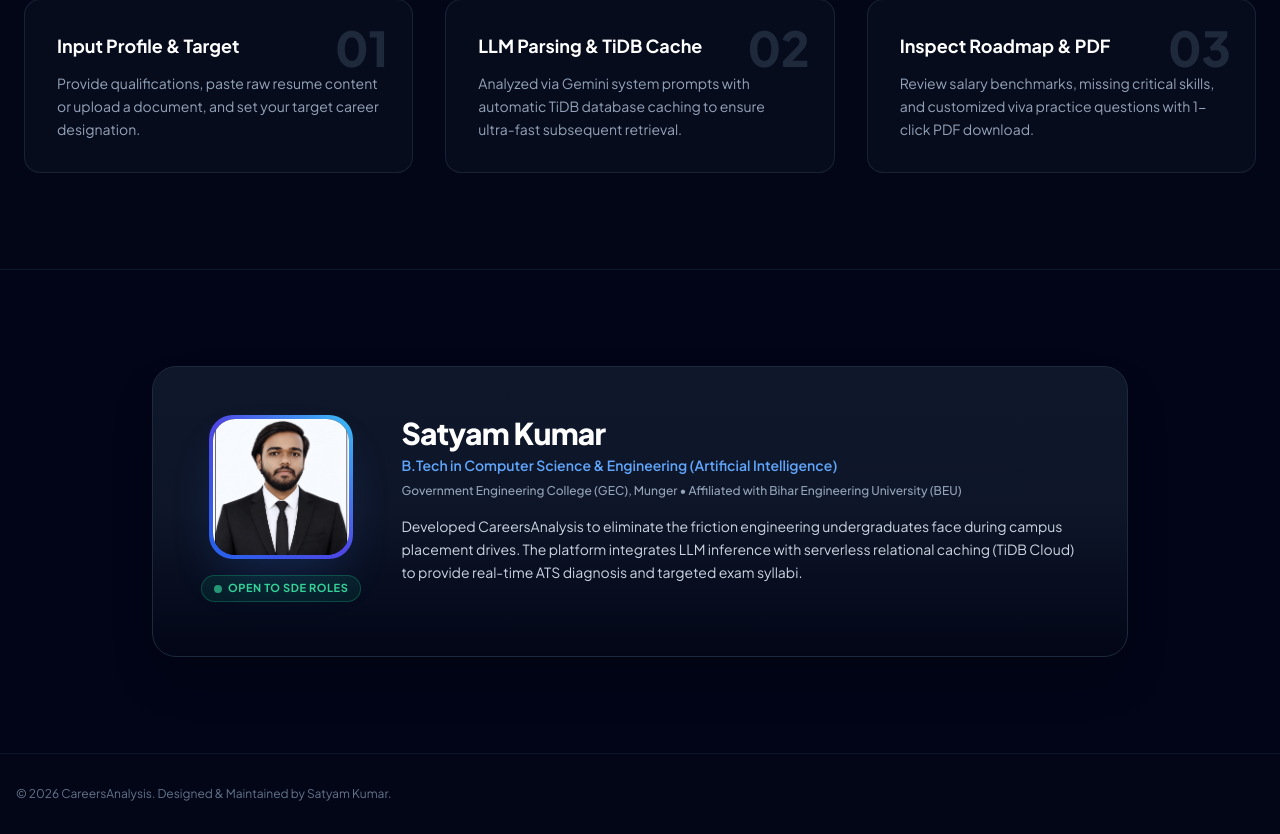
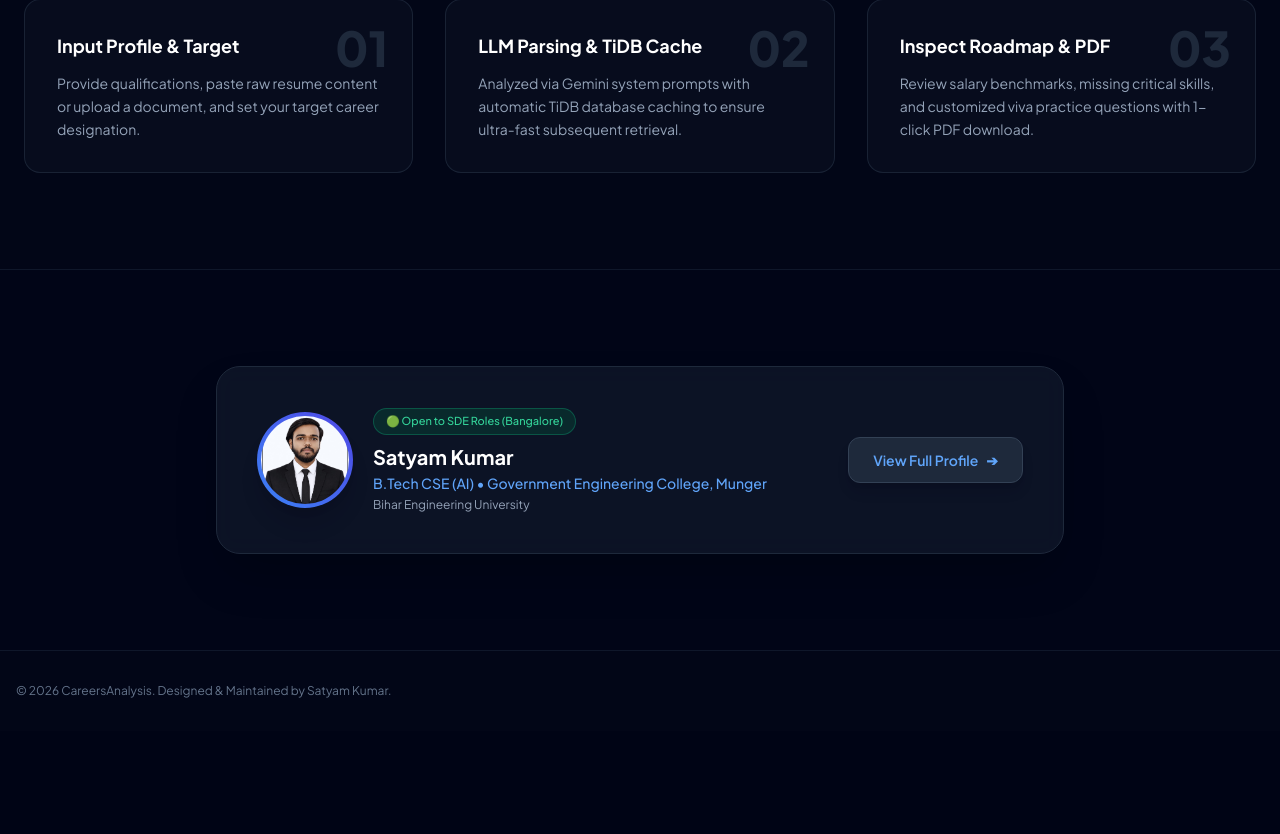
Before and after one commit to DevSatyam7/Ai-Resume-Analyzer, a Flask app: page / in a window 1280 px wide. Shown: the part 3413-4247 px from the top of the page. After the commit the page ends 4111 px from the top, so only its background shows below. Run offline with Flask 3, Linux system fonts and the light colour scheme; some libraries are stand-ins or nearby versions.

Commit message:
Update home.html

```diff
--- a/templates/home.html
+++ b/templates/home.html
@@ -466,7 +466,7 @@
             </div>
         </section>
 
-        <!-- Section 4: Engineered Modules (Restored with Full Content Cards) -->
+        <!-- Section 4: Engineered Modules -->
         <section id="features" class="py-20 sm:py-24 border-t border-slate-900 bg-slate-950/50 scroll-mt-20">
             <div class="max-w-7xl mx-auto px-4 sm:px-6">
                 <div class="text-center max-w-2xl mx-auto mb-12 sm:mb-16">
@@ -510,7 +510,7 @@
             </div>
         </section>
 
-        <!-- Section 5: Pipeline Workflow (Restored with Full Steps) -->
+        <!-- Section 5: Pipeline Workflow -->
         <section id="how-it-works" class="py-20 sm:py-24 border-t border-slate-900 scroll-mt-20">
             <div class="max-w-7xl mx-auto px-4 sm:px-6">
                 <div class="text-center max-w-2xl mx-auto mb-12 sm:mb-16">
@@ -540,34 +540,28 @@
             </div>
         </section>
 
-        <!-- Section 6: Developer Profile - Satyam Kumar (Updated with Real Photo) -->
+        <!-- Section 6: Developer Profile Teaser (Linking to /about) -->
         <section id="architect" class="py-20 sm:py-24 border-t border-slate-900 bg-slate-950/80 relative scroll-mt-20">
-            <div class="max-w-5xl mx-auto px-4 sm:px-6">
-                <div class="bg-gradient-to-b from-slate-900 via-slate-900/90 to-slate-950 border border-slate-800 rounded-3xl p-6 sm:p-12 shadow-2xl relative overflow-hidden">
-                    <div class="flex flex-col lg:flex-row items-center lg:items-start gap-8 sm:gap-10">
-
-                        <!-- Real Professional Profile Photo Wrapper -->
-                        <div class="flex flex-col items-center shrink-0">
-                            <div class="w-28 h-28 sm:w-36 sm:h-36 rounded-3xl bg-gradient-to-tr from-blue-600 via-indigo-600 to-sky-400 p-1 shadow-2xl shadow-blue-500/20">
-                                <img src="{{ url_for('static', filename='satyam-profile.jpg') }}"
-                                     alt="Satyam Kumar — Lead Developer"
-                                     class="w-full h-full object-cover rounded-[22px] bg-slate-950">
-                            </div>
-                            <span class="mt-4 inline-flex items-center gap-1.5 bg-emerald-500/10 border border-emerald-500/30 text-emerald-400 text-[11px] font-bold px-3 py-1 rounded-full uppercase tracking-wider">
-                                <span class="w-2 h-2 rounded-full bg-emerald-400 animate-pulse"></span>
-                                Open to SDE Roles
+            <div class="max-w-4xl mx-auto px-4 sm:px-6">
+                <div class="bg-slate-900/80 border border-slate-800 rounded-3xl p-6 sm:p-10 shadow-2xl backdrop-blur-md flex flex-col md:flex-row items-center justify-between gap-6">
+                    <div class="flex items-center gap-5 text-center md:text-left">
+                        <div class="w-20 h-20 sm:w-24 sm:h-24 rounded-full p-1 bg-gradient-to-tr from-blue-500 to-indigo-600 shadow-xl flex-shrink-0 mx-auto md:mx-0">
+                            <img src="{{ url_for('static', filename='satyam-profile.jpg') }}" alt="Satyam Kumar" class="w-full h-full object-cover rounded-full">
+                        </div>
+                        <div>
+                            <span class="inline-block text-[11px] font-medium px-3 py-1 rounded-full bg-emerald-900/40 text-emerald-400 border border-emerald-500/30 mb-2">
+                                🟢 Open to SDE Roles (Bangalore)
                             </span>
+                            <h3 class="text-xl font-bold text-white">Satyam Kumar</h3>
+                            <p class="text-xs sm:text-sm text-blue-400 font-medium mt-0.5">B.Tech CSE (AI) • Government Engineering College, Munger</p>
+                            <p class="text-xs text-slate-400 mt-1">Bihar Engineering University</p>
                         </div>
-
-                        <!-- Bio & Academic Profile -->
-                        <div class="flex-1 text-center lg:text-left">
-                            <h3 class="text-2xl sm:text-3xl font-extrabold text-white tracking-tight">Satyam Kumar</h3>
-                            <p class="text-sm font-semibold text-blue-400 mt-1 mb-2">B.Tech in Computer Science &amp; Engineering (Artificial Intelligence)</p>
-                            <p class="text-xs text-slate-400 mb-4 font-medium">Government Engineering College (GEC), Munger • Affiliated with Bihar Engineering University (BEU)</p>
-                            <p class="text-slate-300 text-sm leading-relaxed mb-6">
-                                Developed CareersAnalysis to eliminate the friction engineering undergraduates face during campus placement drives. The platform integrates LLM inference with serverless relational caching (TiDB Cloud) to provide real-time ATS diagnosis and targeted exam syllabi.
-                            </p>
-                        </div>
+                    </div>
+                    <div>
+                        <a href="/about" class="px-6 py-3 rounded-xl bg-slate-800 hover:bg-slate-700 text-blue-400 text-xs sm:text-sm font-semibold border border-slate-700 transition flex items-center gap-2 shadow-lg">
+                            <span>View Full Profile</span>
+                            <span>➔</span>
+                        </a>
                     </div>
                 </div>
             </div>
```
